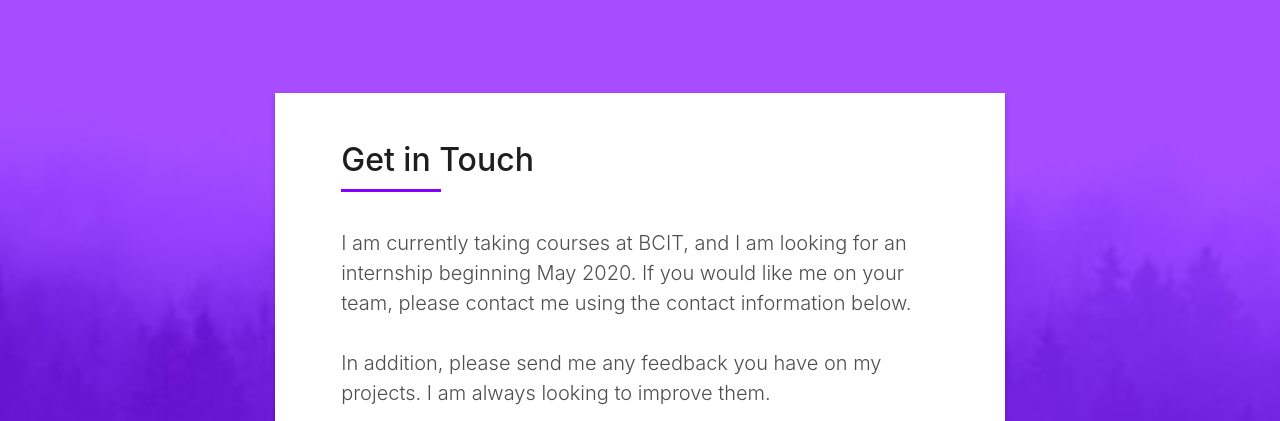
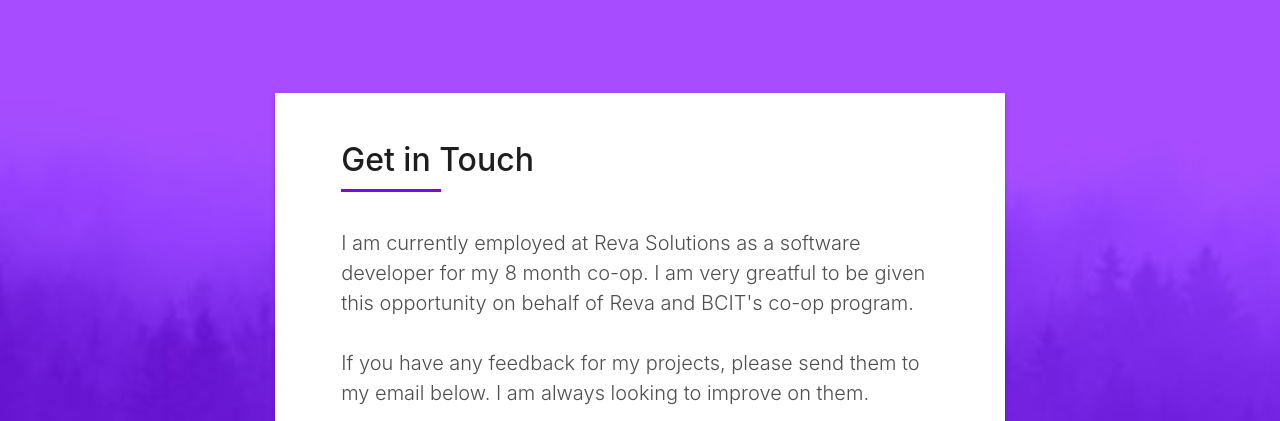
Before and after one commit to amberry-tea/Personal-Website, a plain HTML site: page index.html in a window 1280 px wide. Shown: the part 6130-6551 px from the top of the page. Drawn offline with Linux system fonts and the light colour scheme; files whose address does not match are found by name.

Commit message:
Change bio message to reflect change in employement

```diff
--- a/index.html
+++ b/index.html
@@ -592,12 +592,17 @@
                   </div>
                   <div class="more-info">
                     <p class="lead">
+                      I am currently employed at Reva Solutions as a software developer for my 8 month co-op. I am very greatful to be given this opportunity on behalf of Reva and BCIT's co-op program.
+                      <br /><br />
+                      If you have any feedback for my projects, please send them to my email below. I am always looking to improve on them.
+                      <!--
                       I am currently taking courses at BCIT, and I am looking for an internship beginning May 2020. If you would like me on your
                       team,
                       please contact me using the contact information below.
                       <br /><br />
                       In addition, please send me any feedback you have on my projects. I am always looking to improve
                       them.
+                      -->
                     </p>
                     <ul class="list-ico">
                       <li><span class="ion-email"></span> andrew.martin455@gmail.com</li>
```
